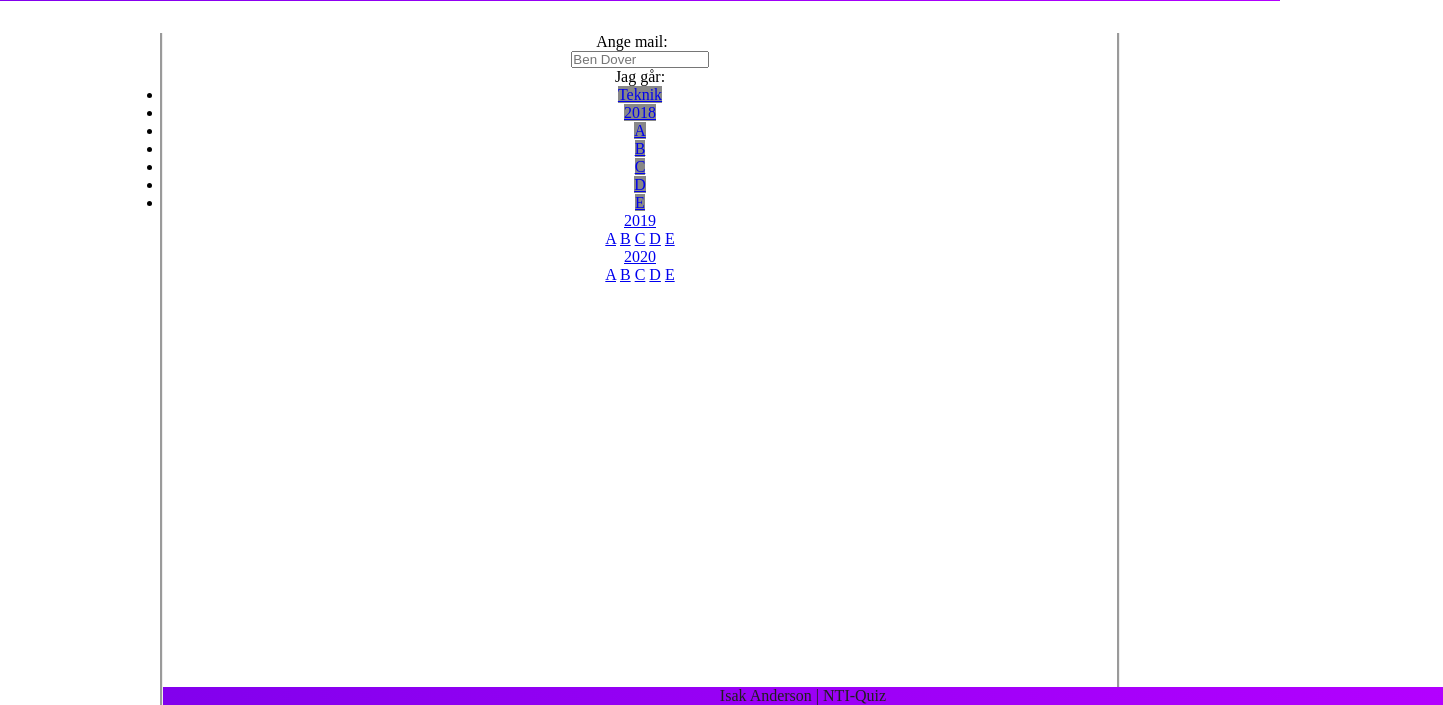
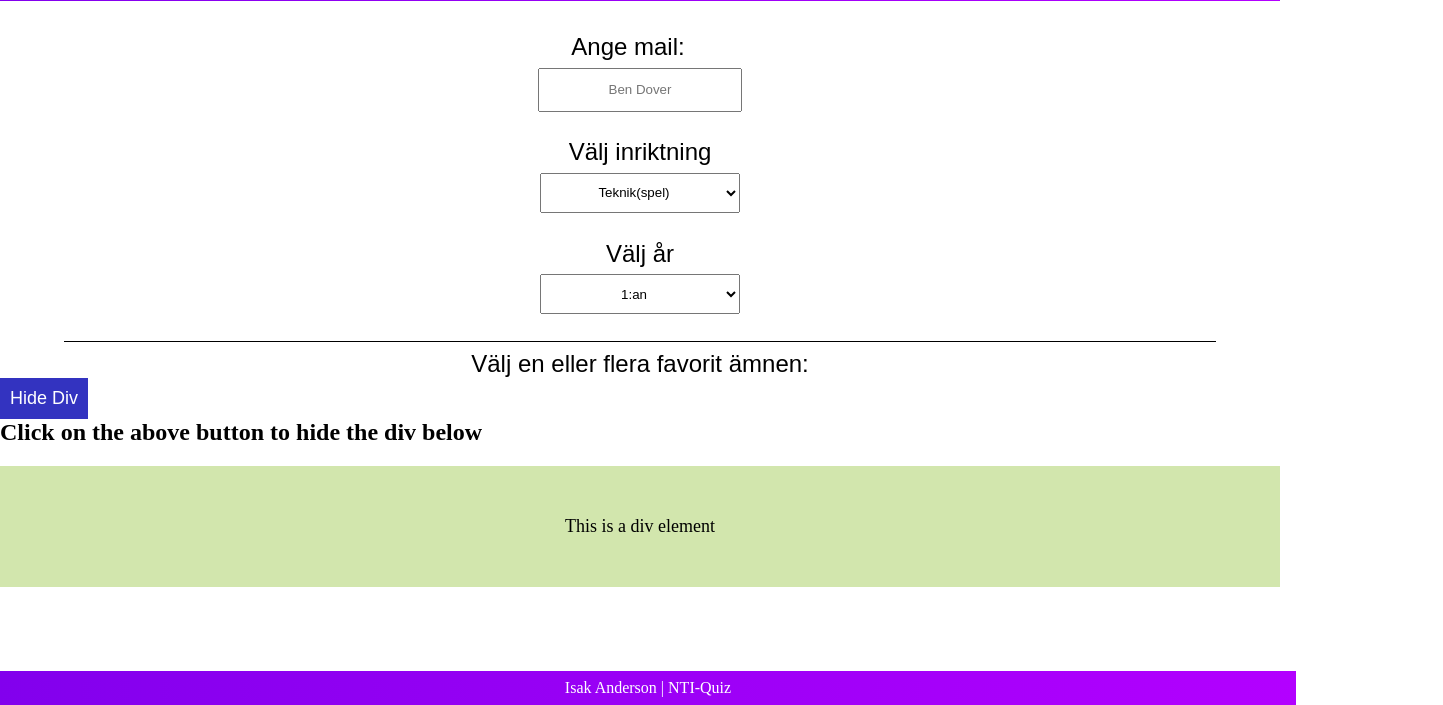
Before and after one commit to snurkeburk/Quiz, a plain HTML site: page index.html in a window 1280 px wide. Shown: the part 95-800 px from the top of the page, 1443 px wide, since content can reach past the window. Drawn offline with Linux system fonts and the light colour scheme.

Commit message:
added js, added "inriktning" and "år" options, styled footer, added linebreak

```diff
--- a/index.html
+++ b/index.html
@@ -4,50 +4,45 @@
     <meta charset="UTF-8">
     <meta name="viewport" content="width=device-width, initial-scale=1.0">
     <link rel="stylesheet" href="style.css">
-
+    <script type="text/javascript" src="/main.js"></script>
     <title>Document</title>
 </head>
 <body>
-
     <header>
         <h1>NTI-Quiz</h1>
         <h2>Ett snabbt quiz om ditt favoritämne</h2>
     </header>
+    <!-- form one (information about student) -->
     <form>
+        <p id="mailText">Ange mail: </p>
+        <input placeholder="Ben Dover" id="mail" >
 
-        <p id="mailText">Ange mail: </p>
-        <input placeholder="Ben Dover" id="mail" required>
-        <p id="klassFörsta">Jag går:</p>
-        <ul class="dropdown">
-            <li><a href="#" class="dropbtn">Teknik</a></li>
-                <li><a href="#">2018</a></li>
-                        <li><a href="#" class="bokstav">A</a></li>
-                        <li><a href="#" class="bokstav">B</a></li>
-                        <li><a href="#" class="bokstav">C</a></li>
-                        <li><a href="#" class="bokstav">D</a></li>
-                        <li><a href="#" class="bokstav">E</a></li>
+        <label for="riktning">Välj inriktning</label>
+        <select class="val" name="riktning">
+            <option value="teknik" id="teknik" >Teknik(spel)</option>
+            <option value="El">El</option>
+            <option value="Estet">Estet</option>
+            <option value="TeknikCivil">Teknik(civil)</option>
+        </select>
+        <label for="val">Välj år</label>
+        <select class="val" name="val">
+            <option value="1">1:an</option>
+            <option value="2">2:an</option>
+            <option value="3">3:am</option>
+        </select>
+    </form>
+    <!-- LINE BREAK -->
+    <div class="lineBreak"></div>
 
-                <a href="#">2019</a>
-                    <div class="dropdown-content-again">
-                        <a href="#" class="bokstav">A</a>
-                        <a href="#" class="bokstav">B</a>
-                        <a href="#" class="bokstav">C</a>
-                        <a href="#" class="bokstav">D</a>
-                        <a href="#" class="bokstav">E</a>
-                    </div>
-
-                <a href="#">2020</a>
-                    <div class="dropdown-content-again">
-                        <a href="#" class="bokstav">A</a>
-                        <a href="#" class="bokstav">B</a>
-                        <a href="#" class="bokstav">C</a>
-                        <a href="#" class="bokstav">D</a>
-                        <a href="#" class="bokstav">E</a>
-                    </div>
-
+    <form>
+        <p id="klassVal">Välj en eller flera favorit ämnen: </p>
 
     </form>
-
+    <button class="toggleDisplay">Hide Div</button>
+<h2>Click on the above button to hide the div below</h2>
+<div class="div-visible">
+This is a div element
+</div>
 
     <footer>Isak Anderson | NTI-Quiz</footer>
 </body>
--- /dev/null
+++ b/main.js
@@ -0,0 +1,11 @@
+
+
+document .querySelector(".toggleDisplay") .addEventListener("click", toggleDivDisplay);
+function toggleDivDisplay() {
+   var x = document.querySelector(".div-visible");
+   if (x.style.display === "none") {
+      x.style.display = "block";
+   } else {
+      x.style.display = "none";
+   }
+}
--- a/style.css
+++ b/style.css
@@ -4,15 +4,13 @@
 }
 
 body {
-  height: 100vh;
   width: 100%;
-  display: grid;
-  grid-template-rows: auto 1fr auto;
+
 }
 
 header {
   text-align: center;
-  color: rgb(31, 31, 31);
+  color: rgb(255, 255, 255);
   background: rgb(130, 0, 237);
   background: linear-gradient(
     90deg,
@@ -24,44 +22,73 @@ header {
 }
 
 form {
+  font-size: 3vh;
   display: flex;
   flex-direction: column;
   text-align: center;
-  border-left-style: groove;
-  border-right-style: groove;
-  margin-left: 10em;
-  margin-right: 10em;
-}
-
-#mail {
-  height: 1em;
-  width: 10em;
-  margin-left: auto;
-  margin-right: auto;
+  font-family: Arial, Helvetica, sans-serif;
 }
 
 #mailText {
   margin-right: 1em;
 }
 
-ul li a {
-  background-color: #888;
+#mail {
+  width: 15em;
+  margin: auto;
+  margin-top: 0.5em;
+  margin-bottom: 2em;
+  height: 3em;
+  text-align: center;
 }
 
-ul li li {
-  display: none;
+.val {
+  width: 15em;
+  margin: auto;
+  margin-top: 0.5em;
+  margin-bottom: 2em;
+  height: 3em;
+  text-align: center;
 }
 
-footer {
+.lineBreak {
+  border-top-style: solid;
+  border-width: 0.1em;
+  width: 90%;
+  margin: auto;
+  border-color: rgb(0, 0, 0);
+  margin-bottom: 0.5em;
+}
+
+footer{
+  position: fixed;
+  text-align: center;
+  padding: 0.5em;
+  left: 0;
+  bottom: 0;
   width: 100%;
-  text-align: center;
-  color: rgb(31, 31, 31);
+  color: rgb(255, 255, 255);
   background: rgb(130, 0, 237);
   background: linear-gradient(
     90deg,
     rgba(130, 0, 237, 1) 0%,
     rgba(179, 0, 255, 1) 100%
   );
-  position: absolute;
-  bottom: 0;
 }
+
+button {
+  padding: 10px;
+  border: none;
+  background-color: rgb(51, 51, 192);
+  color: white;
+  font-size: 18px;
+}
+.div-visible {
+  width: 100%;
+  padding: 50px 0;
+  text-align: center;
+  background-color: rgb(210, 230, 173);
+  margin-top: 20px;
+  font-size: 18px;
+  font-weight: 500;
+}
```
